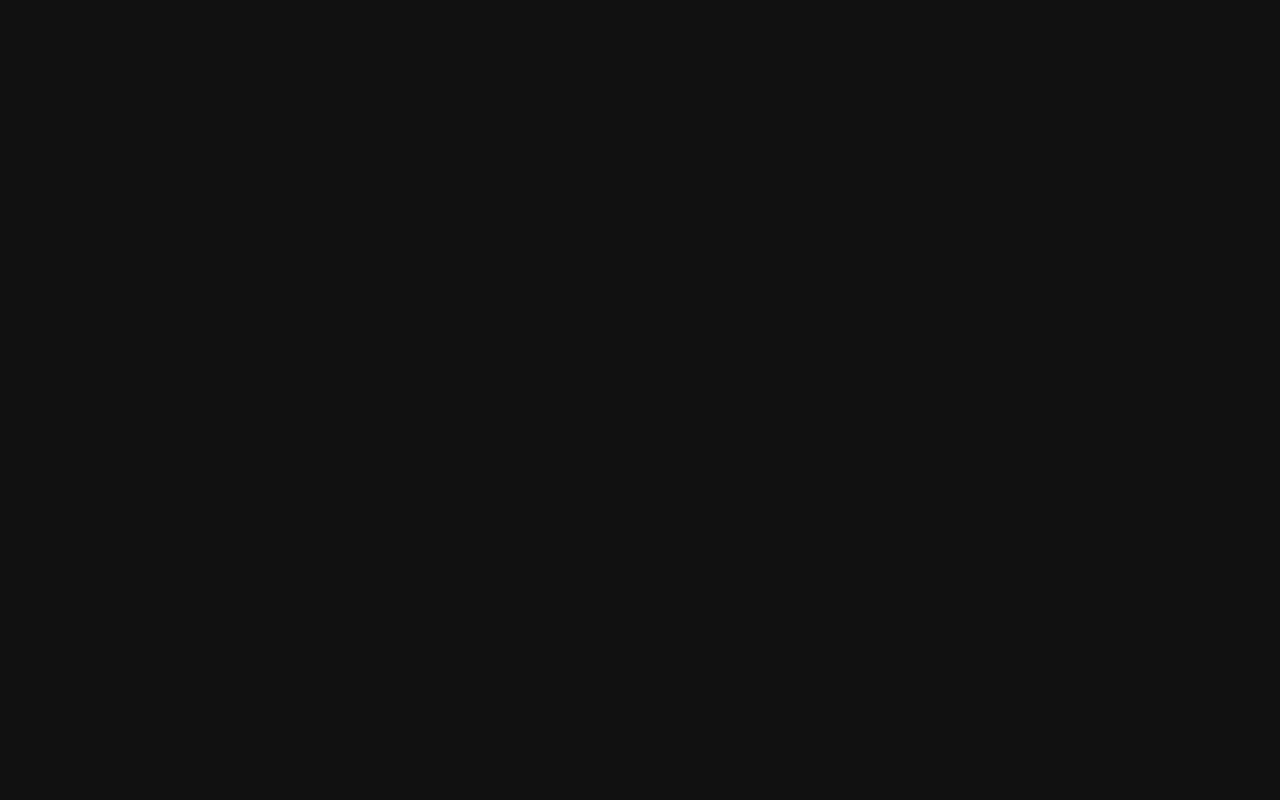
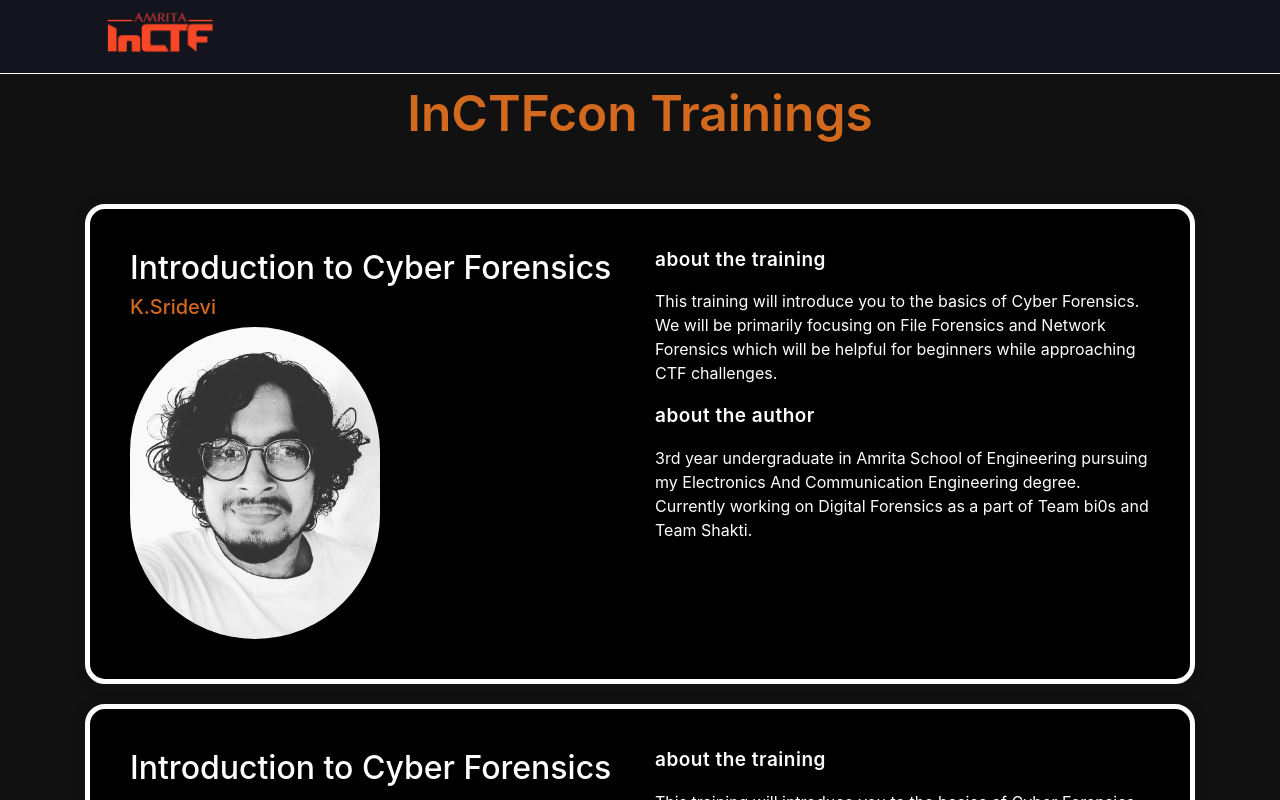
Before and after one commit to Rahul255/InCTFConReact, a React (Create React App) app: page /trainings in a window 1280 px wide. Shown: the top 800 px of the page. Built offline with nearby package versions, Linux system fonts and the light colour scheme.

Commit message:
file added

```diff
--- a/src/App.js
+++ b/src/App.js
@@ -16,7 +16,7 @@
         <Route path='/about'>
           <About />
         </Route>
-        <Route path='/trainigs'>
+        <Route path='/trainings'>
           <Speakers />
         </Route>
       </Router>
--- a/src/Components/Bars/Topbar.js
+++ b/src/Components/Bars/Topbar.js
@@ -104,7 +104,7 @@
                             <a className="newone" href="/about">About</a>
                         </Fade>
                         <Fade delay={200}>
-                            <a className="newone" href="/trainigs">Training</a>
+                            <a className="newone" href="/trainings">Training</a>
                         </Fade>
                         <Fade delay={450}>
                             <a className="newone" href="/">Sponsors</a>
```
